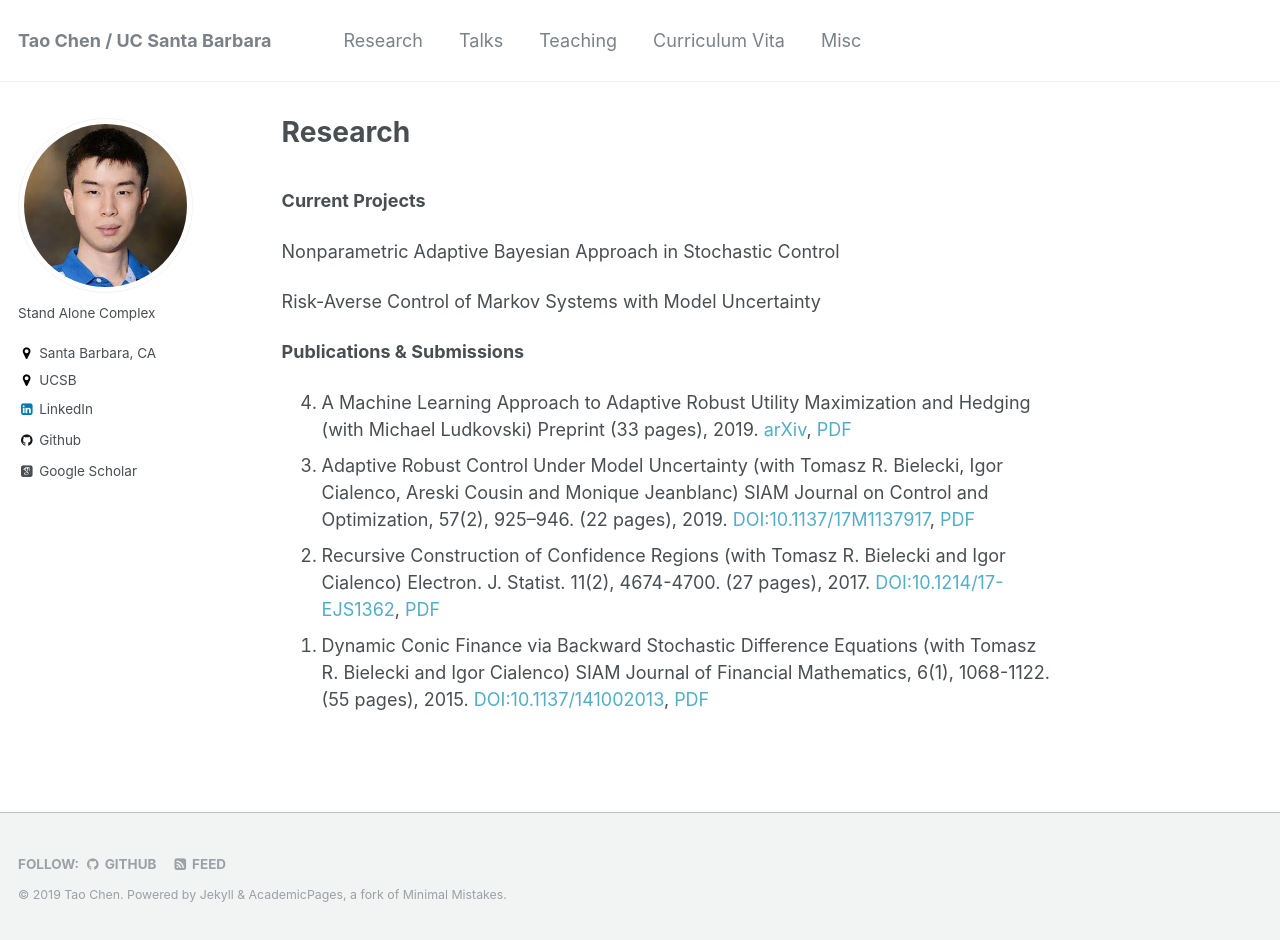
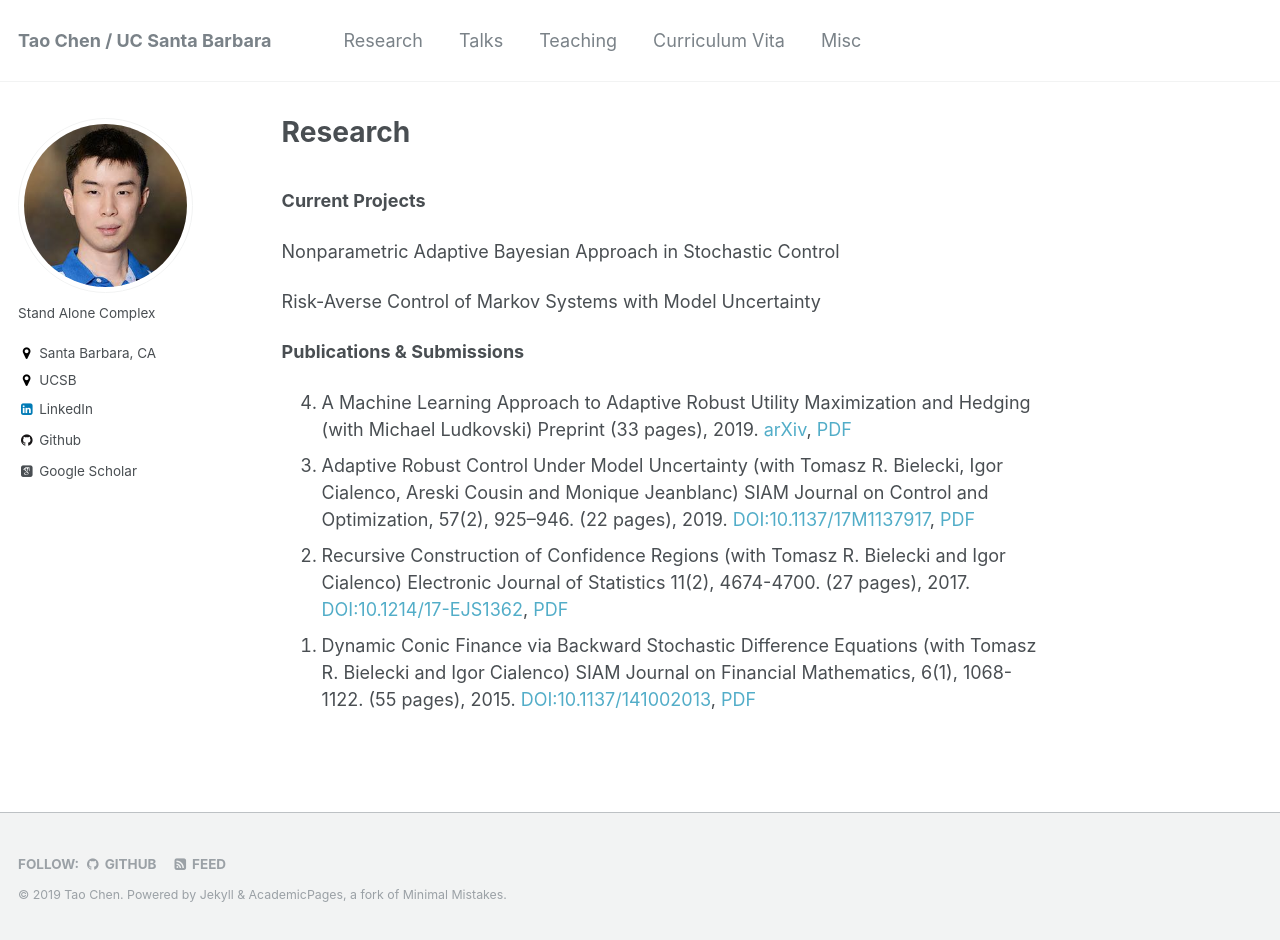
Before and after one commit to cherntodd/cherntodd.github.io, a Jekyll site: the page built from _pages/research.md, in a window 1280 px wide and 940 px high. Built offline with Jekyll 4.4.1, drawn with Linux system fonts in a browser that asks for light colours; some web fonts are replaced.

Commit message:
no message

```diff
--- a/_pages/research.md
+++ b/_pages/research.md
@@ -15,6 +15,6 @@ Risk-Averse Control of Markov Systems with Model Uncertainty
 <ol>
     <li value="4">A Machine Learning Approach to Adaptive Robust Utility Maximization and Hedging (with Michael Ludkovski) Preprint (33 pages), 2019. <a href="https://arxiv.org/abs/1912.00244">arXiv</a>, <a href="http://taochen.im/files/optInvInterp.pdf">PDF</a></li>
 	<li value="3">Adaptive Robust Control Under Model Uncertainty (with Tomasz R. Bielecki, Igor Cialenco, Areski Cousin and Monique Jeanblanc) SIAM Journal on Control and Optimization, 57(2), 925–946. (22 pages), 2019. <a href="https://doi.org/10.1137/17M1137917">DOI:10.1137/17M1137917</a>, <a href="http://taochen.im/files/Adaptive-Robust-Control.pdf">PDF</a></li>
-    <li value="2">Recursive Construction of Confidence Regions (with Tomasz R. Bielecki and Igor Cialenco) Electron. J. Statist. 11(2), 4674-4700. (27 pages), 2017. <a href="http://dx.doi.org/10.1214/17-EJS1362">DOI:10.1214/17-EJS1362</a>, <a href="http://taochen.im/files/ConfIntervals.pdf">PDF</a></li>
-    <li value="1">Dynamic Conic Finance via Backward Stochastic Difference Equations (with Tomasz R. Bielecki and Igor Cialenco) SIAM Journal of Financial Mathematics, 6(1), 1068-1122. (55 pages), 2015. <a href="http://epubs.siam.org/doi/10.1137/141002013">DOI:10.1137/141002013</a>, <a href="http://taochen.im/files/BCC2014_Conic-BSDEs.pdf">PDF</a></li>
+    <li value="2">Recursive Construction of Confidence Regions (with Tomasz R. Bielecki and Igor Cialenco) Electronic Journal of Statistics 11(2), 4674-4700. (27 pages), 2017. <a href="http://dx.doi.org/10.1214/17-EJS1362">DOI:10.1214/17-EJS1362</a>, <a href="http://taochen.im/files/ConfIntervals.pdf">PDF</a></li>
+    <li value="1">Dynamic Conic Finance via Backward Stochastic Difference Equations (with Tomasz R. Bielecki and Igor Cialenco) SIAM Journal on Financial Mathematics, 6(1), 1068-1122. (55 pages), 2015. <a href="http://epubs.siam.org/doi/10.1137/141002013">DOI:10.1137/141002013</a>, <a href="http://taochen.im/files/BCC2014_Conic-BSDEs.pdf">PDF</a></li>
 </ol>
```
